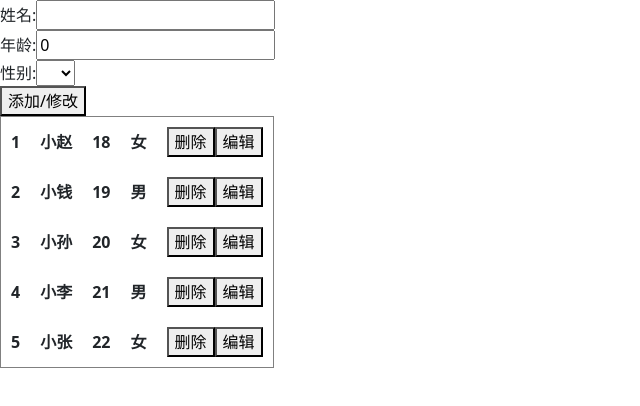
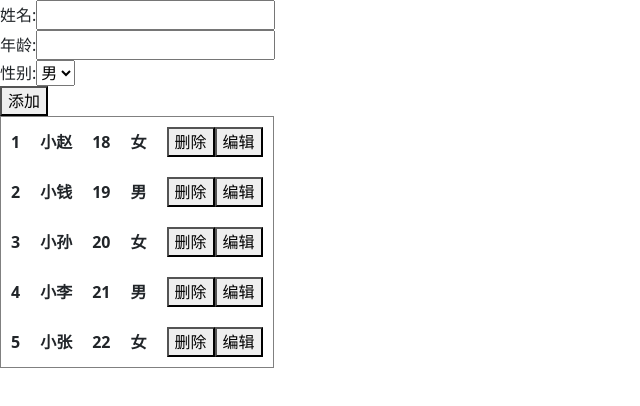
Before and after one commit to TTpeach1/vuecli-demo03, a Vue app: page / in a window 1280 px wide. Shown: the top 406 px of the page, without its empty margins (0-640 px from the left). Built offline with nearby package versions, Linux system fonts and the light colour scheme.

Commit message:
学生管理

```diff
--- a/package.json
+++ b/package.json
@@ -42,5 +42,9 @@
     "> 1%",
     "last 2 versions",
     "not dead"
-  ]
+  ],
+  "main": "index.js",
+  "repository": "https://github.com/TTpeach1/vuecli-demo03.git",
+  "author": "TTpeach1 <TTpeach1@Outlook.com>",
+  "license": "MIT"
 }
--- a/src/App.vue
+++ b/src/App.vue
@@ -2,33 +2,29 @@
   <div id="app">
     <div>
       <span>姓名:</span>
-      <input type="text" v-model="name"/>
+      <input type="text" v-model="name" />
     </div>
     <div>
       <span>年龄:</span>
-      <input type="number" v-model="age"/>
+      <input type="number" v-model="age" />
     </div>
     <div>
       <span>性别:</span>
       <select v-model="sex">
-        <option value="男">男</option>
-        <option value="女">女</option>
+        <option value="1">男</option>
+        <option value="0">女</option>
       </select>
     </div>
     <div>
-      <button @click="change1?addFn:chan">添加/修改</button>
+      <button @click="addFn">{{change1?'添加':'修改'}}</button>
     </div>
     <div>
-      <table
-        border="1"
-        cellpadding="10"
-        cellspacing="0"
-      >
-        <tr v-for="(item,index) in arr" :key="index">
-          <th>{{index+1}}</th>
-          <th>{{item.name}}</th>
-          <th>{{item.age}}</th>
-          <th>{{item.sex}}</th>
+      <table border="1" cellpadding="10" cellspacing="0">
+        <tr v-for="(item, index) in arr" :key="index">
+          <th>{{ index + 1 }}</th>
+          <th>{{ item.name }}</th>
+          <th>{{ item.age }}</th>
+          <th>{{ { 1: '男', 0: '女' }[item.sex] }}</th>
           <th>
             <button @click="del(index)">删除</button>
             <button @click="change(index)">编辑</button>
@@ -40,48 +36,64 @@
 </template>
 <script>
 export default {
-  data(){
+  data() {
     return {
-      change1:true,
-      name:'',
-      age:0,
-      sex:'',
-      idd:0,
-      arr:[
-        {name:'小赵',age:'18',sex:'女'},
-        {name:'小钱',age:'19',sex:'男'},
-        {name:'小孙',age:'20',sex:'女'},
-        {name:'小李',age:'21',sex:'男'},
-        {name:'小张',age:'22',sex:'女'},
-      ]
-    }
+      change1: true,
+      name: '',
+      age: '',
+      sex: 1,
+      idd: 0,
+      arr: [
+        { name: '小赵', age: '18', sex: 0 },
+        { name: '小钱', age: '19', sex: 1 },
+        { name: '小孙', age: '20', sex: 0 },
+        { name: '小李', age: '21', sex: 1 },
+        { name: '小张', age: '22', sex: 0 },
+      ],
+    };
   },
-  methods:{
-    addFn(){
-      if(this.name==''||this.age==0) {return alert('能不能行啊')}
-      this.arr.push({
-        name:this.name,
-        age:this.age,
-        sex:this.sex,
-      })
+  methods: {
+    addFn() {
+      if (this.name == '' || this.age == 0) {
+        return alert('能不能行啊');
+      }
+      if (this.change1) {
+        this.arr.push({
+          name: this.name,
+          age: this.age,
+          sex: this.sex,
+        });
+        (this.name = ''), (this.age = ''), (this.sex = 1);
+      } else {
+        (this.arr[this.idd].name = this.name),
+          (this.arr[this.idd].age = this.age),
+          (this.arr[this.idd].sex = this.sex);
+          alert('修改成功'),
+          (this.name = ''), (this.age = ''), (this.sex = 1);
+           this.change1 = true;
+           this.idd = 0
+      }
     },
-    del(val){
-      this.arr.splice(val, 1)
+    del(val) {
+      this.arr.splice(val, 1);
     },
-    change(index){
-      this.name=this.arr[index].name,
-      this.age=this.arr[index].age,
-      this.sex=this.arr[index].sex
-      this.change1=!this.change1
-      this.idd=index
+    change(index) {
+      (this.name = this.arr[index].name),
+        (this.age = this.arr[index].age),
+        (this.sex = this.arr[index].sex);
+      // this.change1 = !this.change1;
+      this.change1 = false;
+      this.idd = index;
     },
-    chan(idd){
-      this.arr.splice(idd,1,{
-        name:this.name,
-        age:this.age,
-        sex:this.sex
-      })
-    }
-  }
-}
+  },
+
+  // chan(idd){
+  //   this.arr.splice(idd,1,{
+  //     name:this.name,
+  //     age:this.age,
+  //     sex:this.sex
+  //   })
+  // }
+  // }
+};
 </script>
--- a/vue.config.js
+++ b/vue.config.js
@@ -1,7 +1,7 @@
 const { defineConfig } = require('@vue/cli-service')
 module.exports = defineConfig({
   transpileDependencies: false,
-  devServer: { // 自定义服务配置
-    open: true, // 自动打开浏览器
-  }
+  // devServer: { // 自定义服务配置
+  //   open: true, // 自动打开浏览器
+  // }
 })
```
